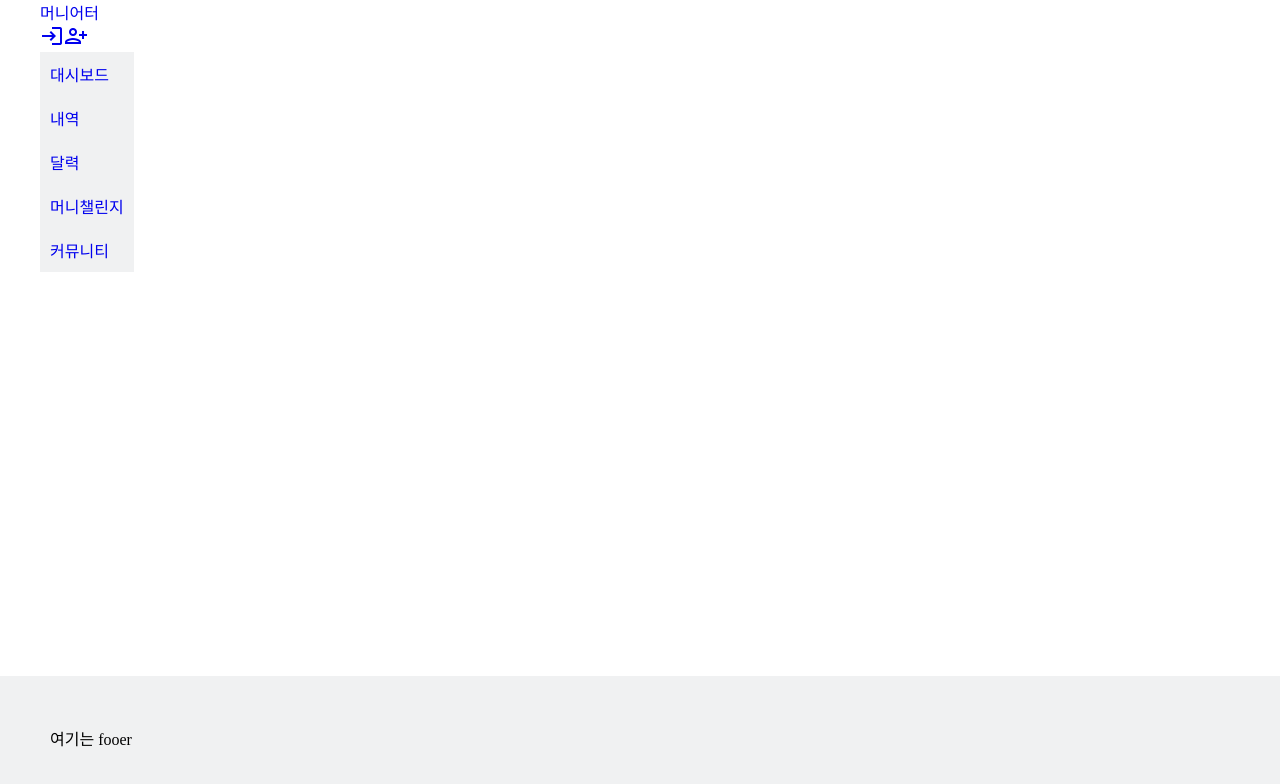
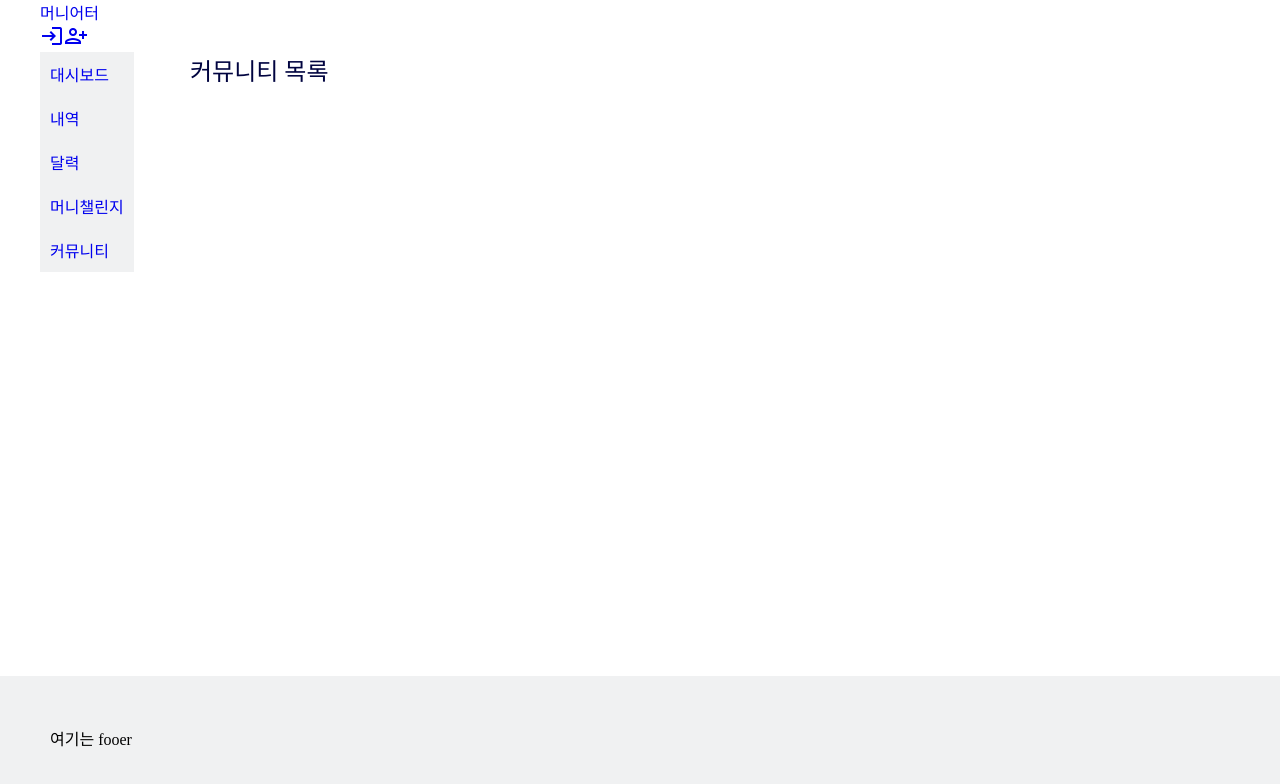
Before and after one commit to heohzit/moniet_web, a React (Create React App) app in the folder moniet_web_front/: page /AdminCommunityList in a window 1280 px wide. Shown: the top 784 px of the page. Built offline with nearby package versions, Linux system fonts and the light colour scheme; no server answers; a small style sheet from the web is missing; a web font is replaced by a local one; what quill-image-resize-module-react would draw is missing.

Commit message:
관리자페이지 ~ ing

```diff
--- a/moniet_web_front/src/App.js
+++ b/moniet_web_front/src/App.js
@@ -16,6 +16,7 @@ import FindPw from "./component/member/FindPw";
 import FindID from "./component/member/FindID";
 import CashCalendarMain from "./component/cashCalendar/CashCalendarMain";
 import MemberList from "./component/member/MemberList";
+import AdminCommunityList from "./component/member/AdminCommunityList";
 
 function App() {
   const [isLogin, setIsLogin] = useState(null);
@@ -63,6 +64,7 @@ function App() {
             isLogin={isLogin}
             setIsLogin={setIsLogin}
           />
+          <Route path="/AdminCommunityList" element={<AdminCommunityList />} />
           <Route path="/memberlist" element={<MemberList />} />
           <Route path="/join" element={<AgreeBox />} />
           <Route path="/joinfrm" element={<Join />} />
--- a/moniet_web_front/src/component/common/Header.js
+++ b/moniet_web_front/src/component/common/Header.js
@@ -39,7 +39,10 @@ const NaviSide = (props) => {
             <Link to="/member/mypage">마이페이지</Link>
             <ul className="submenu">
               <li>
-                <Link to="/memberlist">회원관리</Link>
+                <Link to="/memberlist">회원정보</Link>
+              </li>
+              <li>
+                <Link to="/adminCommunityList">커뮤니티관리</Link>
               </li>
             </ul>
           </li>
--- a/moniet_web_front/src/component/common/default.css
+++ b/moniet_web_front/src/component/common/default.css
@@ -95,6 +95,6 @@ footer {
 }
 
 .menu > li:hover .submenu {
-  height: 45px;
+  height: 90px;
   transition-duration: 1s;
 }
--- /dev/null
+++ b/moniet_web_front/src/component/member/AdminCommunityList.js
@@ -0,0 +1,25 @@
+import { useEffect, useState } from "react";
+import "./adminCommunityList.css";
+import axios from "axios";
+const AdminCommunityList = () => {
+  const [communityList, setCommunityList] = useState([]);
+  const [reqPage, setReqPage] = useState(1);
+  useEffect(() => {
+    axios
+      .get("/community/communityList/" + reqPage)
+      .then((res) => {
+        console.log(res.data);
+        setCommunityList(res.data);
+      })
+      .catch((res) => {
+        console.log(res);
+      });
+  });
+  return (
+    <div className="admin-community-list-wrap">
+      <div className="admin-community-list-title">커뮤니티 목록</div>
+      <div className="admin-comunity-list-content"></div>
+    </div>
+  );
+};
+export default AdminCommunityList;
--- a/moniet_web_front/src/component/member/MemberList.js
+++ b/moniet_web_front/src/component/member/MemberList.js
@@ -32,7 +32,7 @@ const MemberList = () => {
 
   return (
     <div className="memberlist-wrap">
-      <div className="memberlist-title">회원정보</div>
+      <div className="memberlist-title">회원 정보</div>
       <div className="id-search-input">
         <input
           type="text"
--- /dev/null
+++ b/moniet_web_front/src/component/member/adminCommunityList.css
@@ -0,0 +1,5 @@
+.admin-community-list-title {
+  font-size: 24px;
+  color: #010440;
+  font-family: ns-b;
+}
--- a/moniet_web_front/src/component/member/agreeBox.css
+++ b/moniet_web_front/src/component/member/agreeBox.css
@@ -50,6 +50,7 @@
   background-color: #fff;
   position: absolute;
   right: 0;
+  font-size: 16px;
 }
 
 /*모달창 css*/
```
